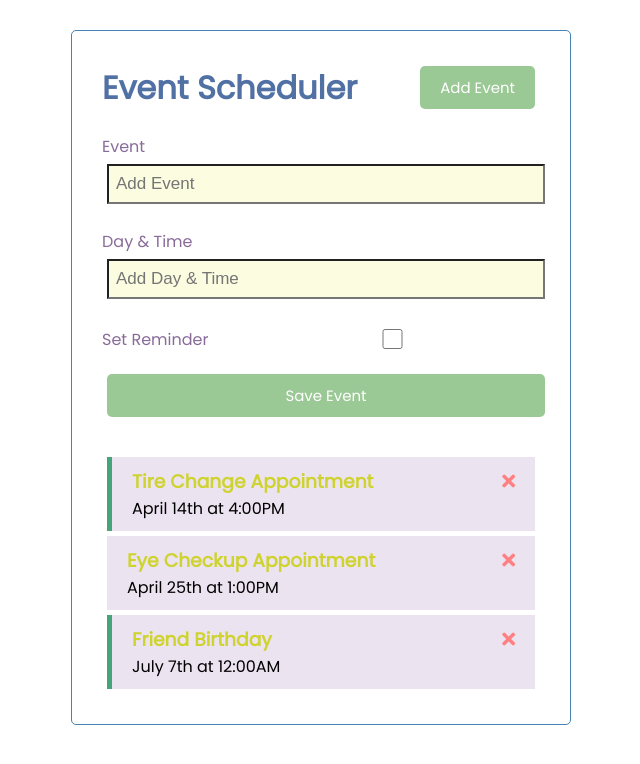
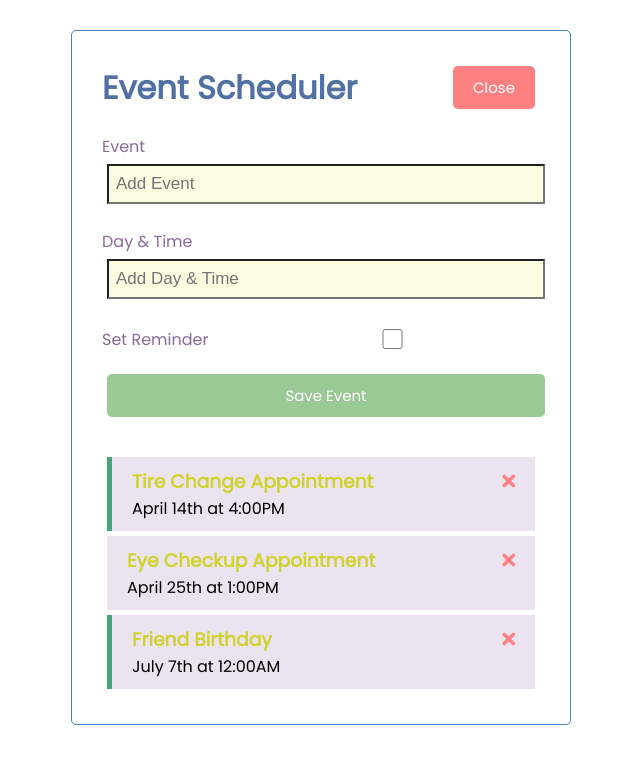
Before and after one commit to Abhay2412/EventScheduler, a Vue app in the folder event-scheduler/: page / in a window 1280 px wide. Both pictures are taken after a click on the button "Add Event". Shown: the top 764 px of the page, without its empty margins (319-959 px from the left). Built offline with nearby package versions, Linux system fonts and the light colour scheme.

Commit message:
Create the toggle on and off for the new event form

```diff
--- a/event-scheduler/src/App.vue
+++ b/event-scheduler/src/App.vue
@@ -1,7 +1,9 @@
 <template>
   <div class="container">
-    <Header title="Event Scheduler" textColor="#5171A5"/>
-    <AddEvent @add-event="addEvent"/>
+    <Header @toggle-add-event="toggleAddEvent" title="Event Scheduler" :showAddEvent="showAddEvent" textColor="#5171A5"/>
+    <div v-if="showAddEvent">
+      <AddEvent @add-event="addEvent"/>
+    </div>
     <Events @toggle-reminder="toggleReminder" @delete-event="deleteEvent" :events="events"/>
   </div>
 </template>
@@ -21,10 +23,14 @@ export default {
   },
   data() {
     return {
-      events: []
+      events: [],
+      showAddEvent: false
     }
   },
   methods: {
+    toggleAddEvent() {
+      this.showAddEvent = !this.showAddEvent
+    },
     addEvent(event) {
       this.events = [...this.events, event]
     },
--- a/event-scheduler/src/components/Button.vue
+++ b/event-scheduler/src/components/Button.vue
@@ -11,7 +11,7 @@ export default {
     },
     methods: {
         onClick() {
-            console.log('click')
+            this.$emit("btn-click")
         },
     }
 }
--- a/event-scheduler/src/components/Header.vue
+++ b/event-scheduler/src/components/Header.vue
@@ -1,7 +1,7 @@
 <template>
     <header>
         <h1 :style="{color: textColor}">{{ title }}</h1>
-        <Button text="Add Event" color="#9BC995"/>
+        <Button @btn-click="$emit('toggle-add-event')" :text="showAddEvent ? 'Close' : 'Add Event'" :color="showAddEvent ? '#FF8080' : '#9BC995'"/>
     </header>
 </template>
 
@@ -11,7 +11,8 @@ export default {
     name: "Header",
     props: {
         title: String,
-        textColor: String
+        textColor: String,
+        showAddEvent: Boolean,
     },
     components: {
         Button
```
